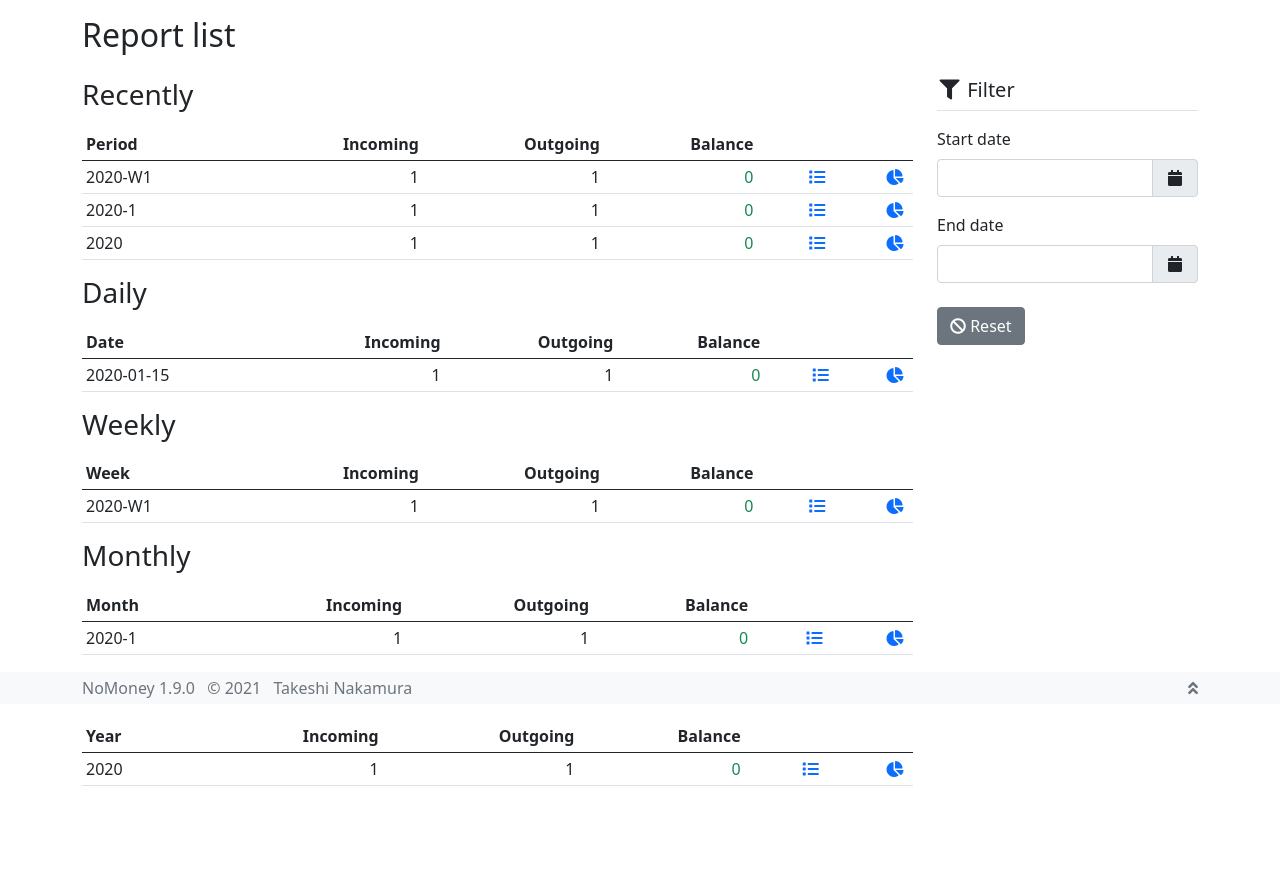
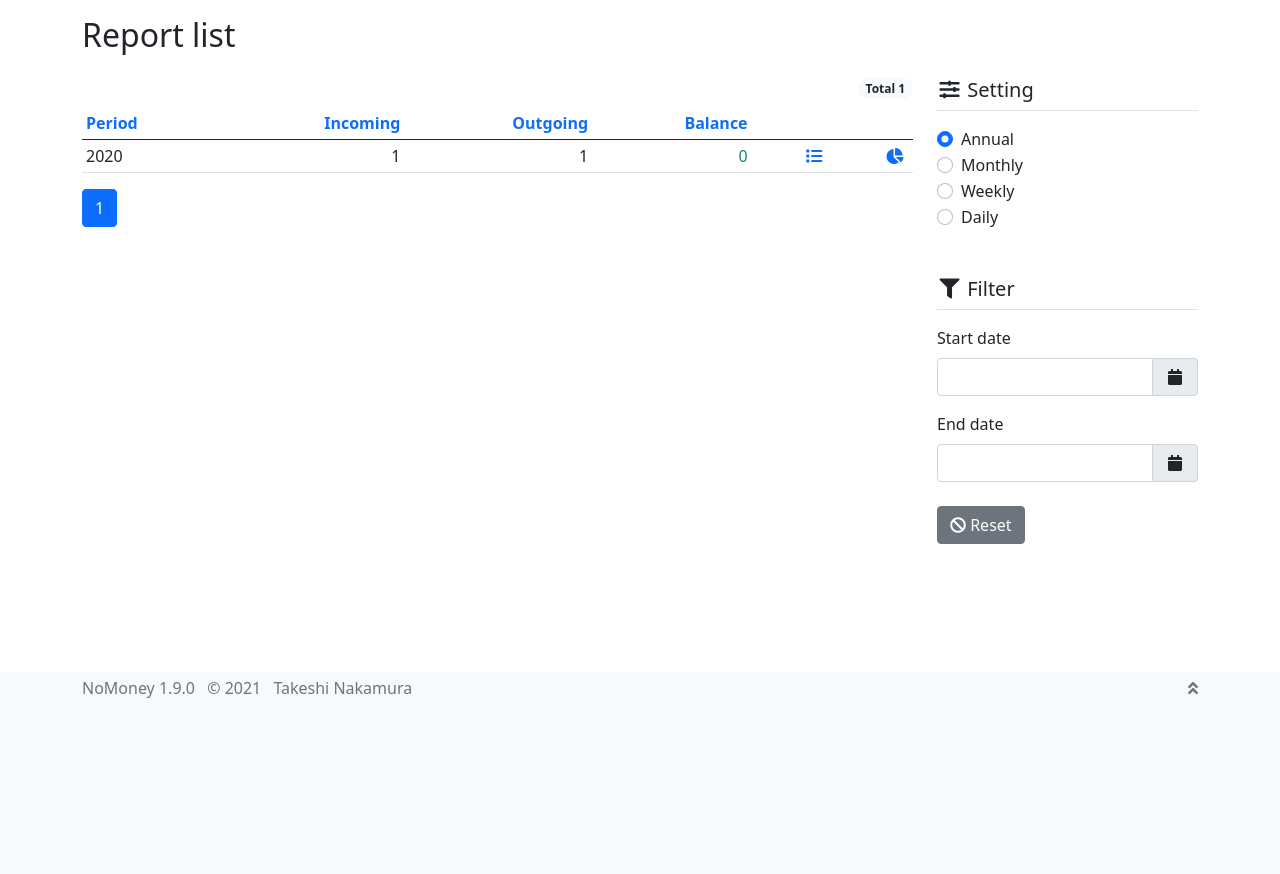
Before and after one commit to taqueci/nomoney, a Django app: page /n/money/reports/ in a window 1280 px wide. Shown: the part 96-970 px from the top of the page. After the commit the page ends 794 px from the top, so only its background shows below. Run offline with Django 3.2, Linux system fonts and the light colour scheme; a user stored in the database is signed in; tables that the repository leaves empty hold one stand-in row (values such as "Sample post"); grey boxes marked "Sample" are stand-in pictures; some libraries are stand-ins or nearby versions.

Commit message:
Alter report index page

```diff
--- a/money/templates/money/reports/index.html
+++ b/money/templates/money/reports/index.html
@@ -5,6 +5,7 @@
 {% load humanize %}
 {% load i18n %}
 
+{% load html %}
 {% load url %}
 
 {% block head %}
@@ -22,245 +23,35 @@
 {% block heading %}{% trans 'Report list' %}{% endblock %}
 
 {% block actions %}
+<div class="d-inline d-lg-none">
+  <div class="btn-group btn-group-sm">
+    <a href="{% url 'money:reports' %}?{% url_params unit='annual' %}" class="btn btn-outline-secondary {% html_string_if_eq_query 'unit' 'annual' 'active' %}">{% trans 'Annual' %}</a>
+    <a href="{% url 'money:reports' %}?{% url_params unit='monthly' %}" class="btn btn-outline-secondary {% html_string_if_eq_query 'unit' 'monthly' 'active' %}">{% trans 'Monthly' %}</a>
+    <a href="{% url 'money:reports' %}?{% url_params unit='weekly' %}" class="btn btn-outline-secondary {% html_string_if_eq_query 'unit' 'weekly' 'active' %}">{% trans 'Weekly' %}</a>
+    <a href="{% url 'money:reports' %}?{% url_params unit='daily' %}" class="btn btn-outline-secondary  {% html_string_if_eq_query 'unit' 'daily' 'active' %}">{% trans 'Daily' %}</a>
+  </div>
+</div>
 {% endblock %}
 
 {% block content %}
-<h3 class="mb-3">{% trans 'Recently' %}</h3>
+<div class="d-flex justify-content-end mb-2">
+  <span class="badge rounded-pill bg-light text-dark">{% trans 'Total' %} {{ total|intcomma }}</span>
+</div>
 
 <table class="table table-sm">
   <thead>
     <tr>
-      <th>{% trans 'Period' %}</th>
-      <th class="text-end">{% trans 'Incoming' %}</th>
-      <th class="text-end">{% trans 'Outgoing' %}</th>
-      <th class="text-end">{% trans 'Balance' %}</th>
+      <th><a href="?{% url_params_sort 'date' %}" class="text-decoration-none">{% trans 'Period' %}</a></th>
+      <th class="text-end"><a href="?{% url_params_sort 'income' %}" class="text-decoration-none">{% trans 'Incoming' %}</a></th>
+      <th class="text-end"><a href="?{% url_params_sort 'expense' %}" class="text-decoration-none">{% trans 'Outgoing' %}</a></th>
+      <th class="text-end"><a href="?{% url_params_sort 'balance' %}" class="text-decoration-none">{% trans 'Balance' %}</a></th>
       <th colspan="2"></th>
     </tr>
   </thead>
   <tbody>
-    {% if weekly %}
-    {% with x=weekly|first %}
+    {% for x in page %}
     <tr>
-      <td>{{ x.year }}-W{{ x.week }}</td>
-      <td class="text-end">{{ x.income|intcomma }}</td>
-      <td class="text-end">{{ x.expense|intcomma }}</td>
-      <td class="text-end">
-        {% if x.balance < 0 %}
-        <span class=" text-danger">
-          <i class="fas fa-exclamation-triangle"></i>
-          {{ x.balance|intcomma }}
-        </span>
-        {% else %}
-        <span class=" text-success">
-          {{ x.balance|intcomma }}
-        </span>
-        {% endif %}
-      </td>
-      <td class="px-2 text-end">
-        <span data-bs-toggle="tooltip" title="{% trans 'More information' %}"><a href="{% url 'money:journals' %}?{% url_params_period year=x.year week=x.week %}"><i class="fas fa-list fa-fw"></i></a></span>
-      </td>
-      <td class="px-2 text-end">
-        <span data-bs-toggle="tooltip" title="{% trans 'Show charts' %}"><a href="{% url 'money:report' 0 %}?{% url_params_period year=x.year week=x.week %}"><i class="fas fa-chart-pie fa-fw"></i></a></span>
-      </td>
-    </tr>
-    {% endwith %}
-    {% endif %}
-    {% if monthly %}
-    {% with x=monthly|first %}
-    <tr>
-      <td>{{ x.year }}-{{ x.month }}</td>
-      <td class="text-end">{{ x.income|intcomma }}</td>
-      <td class="text-end">{{ x.expense|intcomma }}</td>
-      <td class="text-end">
-        {% if x.balance < 0 %}
-        <span class=" text-danger">
-          <i class="fas fa-exclamation-triangle"></i>
-          {{ x.balance|intcomma }}
-        </span>
-        {% else %}
-        <span class=" text-success">
-          {{ x.balance|intcomma }}
-        </span>
-        {% endif %}
-      </td>
-      <td class="px-2 text-end">
-        <span data-bs-toggle="tooltip" title="{% trans 'More information' %}"><a href="{% url 'money:journals' %}?{% url_params_period year=x.year month=x.month %}"><i class="fas fa-list fa-fw"></i></a></span>
-      </td>
-      <td class="px-2 text-end">
-        <span data-bs-toggle="tooltip" title="{% trans 'Show charts' %}"><a href="{% url 'money:report' 0 %}?{% url_params_period year=x.year month=x.month %}"><i class="fas fa-chart-pie fa-fw"></i></a></span>
-      </td>
-    </tr>
-    {% endwith %}
-    {% endif %}
-    {% if annual %}
-    {% with x=annual|first %}
-    <tr>
-      <td>{{ x.year }}</td>
-      <td class="text-end">{{ x.income|intcomma }}</td>
-      <td class="text-end">{{ x.expense|intcomma }}</td>
-      <td class="text-end">
-        {% if x.balance < 0 %}
-        <span class=" text-danger">
-          <i class="fas fa-exclamation-triangle"></i>
-          {{ x.balance|intcomma }}
-        </span>
-        {% else %}
-        <span class=" text-success">
-          {{ x.balance|intcomma }}
-        </span>
-        {% endif %}
-      </td>
-      <td class="px-2 text-end">
-        <span data-bs-toggle="tooltip" title="{% trans 'More information' %}"><a href="{% url 'money:journals' %}?{% url_params_period year=x.year %}"><i class="fas fa-list fa-fw"></i></a></span>
-      </td>
-      <td class="px-2 text-end">
-        <span data-bs-toggle="tooltip" title="{% trans 'Show charts' %}"><a href="{% url 'money:report' 0 %}?{% url_params_period year=x.year %}"><i class="fas fa-chart-pie fa-fw"></i></a></span>
-      </td>
-    </tr>
-    {% endwith %}
-    {% endif %}
-  </tbody>
-</table>
-
-<h3 class="mb-3">{% trans 'Daily' %}</h3>
-
-<table class="table table-sm">
-  <thead>
-    <tr>
-      <th>{% trans 'Date' %}</th>
-      <th class="text-end">{% trans 'Incoming' %}</th>
-      <th class="text-end">{% trans 'Outgoing' %}</th>
-      <th class="text-end">{% trans 'Balance' %}</th>
-      <th colspan="2"></th>
-    </tr>
-  </thead>
-  <tbody>
-    {% for x in daily %}
-    <tr>
-      <td>{{ x.date|date:'Y-m-d' }}</td>
-      <td class="text-end">{{ x.income|intcomma }}</td>
-      <td class="text-end">{{ x.expense|intcomma }}</td>
-      <td class="text-end">
-        {% if x.balance < 0 %}
-        <span class=" text-danger">
-          <i class="fas fa-exclamation-triangle"></i>
-          {{ x.balance|intcomma }}
-        </span>
-        {% else %}
-        <span class=" text-success">
-          {{ x.balance|intcomma }}
-        </span>
-        {% endif %}
-      </td>
-      <td class="px-2 text-end">
-        <span data-bs-toggle="tooltip" title="{% trans 'More information' %}"><a href="{% url 'money:journals' %}?start={{ x.date|date:'Y-m-d' }}&end={{ x.date|date:'Y-m-d' }}"><i class="fas fa-list fa-fw"></i></a></span>
-      </td>
-      <td class="px-2 text-end">
-        <span data-bs-toggle="tooltip" title="{% trans 'Show charts' %}"><a href="{% url 'money:report' 0 %}?start={{ x.date|date:'Y-m-d' }}&end={{ x.date|date:'Y-m-d' }}"><i class="fas fa-chart-pie fa-fw"></i></a></span>
-      </td>
-    </tr>
-    {% endfor %}
-  </tbody>
-</table>
-
-<h3 class="mb-3">{% trans 'Weekly' %}</h3>
-
-<table class="table table-sm">
-  <thead>
-    <tr>
-      <th>{% trans 'Week' %}</th>
-      <th class="text-end">{% trans 'Incoming' %}</th>
-      <th class="text-end">{% trans 'Outgoing' %}</th>
-      <th class="text-end">{% trans 'Balance' %}</th>
-      <th colspan="2"></th>
-    </tr>
-  </thead>
-  <tbody>
-    {% for x in weekly %}
-    <tr>
-      <td>{{ x.year }}-W{{ x.week }}</td>
-      <td class="text-end">{{ x.income|intcomma }}</td>
-      <td class="text-end">{{ x.expense|intcomma }}</td>
-      <td class="text-end">
-        {% if x.balance < 0 %}
-        <span class=" text-danger">
-          <i class="fas fa-exclamation-triangle"></i>
-          {{ x.balance|intcomma }}
-        </span>
-        {% else %}
-        <span class=" text-success">
-          {{ x.balance|intcomma }}
-        </span>
-        {% endif %}
-      </td>
-      <td class="px-2 text-end">
-        <span data-bs-toggle="tooltip" title="{% trans 'More information' %}"><a href="{% url 'money:journals' %}?{% url_params_period year=x.year week=x.week %}"><i class="fas fa-list fa-fw"></i></a></span>
-      </td>
-      <td class="px-2 text-end">
-        <span data-bs-toggle="tooltip" title="{% trans 'Show charts' %}"><a href="{% url 'money:report' 0 %}?{% url_params_period year=x.year week=x.week %}"><i class="fas fa-chart-pie fa-fw"></i></a></span>
-      </td>
-    </tr>
-    {% endfor %}
-  </tbody>
-</table>
-
-<h3 class="mb-3">{% trans 'Monthly' %}</h3>
-
-<table class="table table-sm">
-  <thead>
-    <tr>
-      <th>{% trans 'Month' %}</th>
-      <th class="text-end">{% trans 'Incoming' %}</th>
-      <th class="text-end">{% trans 'Outgoing' %}</th>
-      <th class="text-end">{% trans 'Balance' %}</th>
-      <th colspan="2"></th>
-    </tr>
-  </thead>
-  <tbody>
-    {% for x in monthly %}
-    <tr>
-      <td>{{ x.year }}-{{ x.month }}</td>
-      <td class="text-end">{{ x.income|intcomma }}</td>
-      <td class="text-end">{{ x.expense|intcomma }}</td>
-      <td class="text-end">
-        {% if x.balance < 0 %}
-        <span class=" text-danger">
-          <i class="fas fa-exclamation-triangle"></i>
-          {{ x.balance|intcomma }}
-        </span>
-        {% else %}
-        <span class=" text-success">
-          {{ x.balance|intcomma }}
-        </span>
-        {% endif %}
-      </td>
-      <td class="px-2 text-end">
-        <span data-bs-toggle="tooltip" title="{% trans 'More information' %}"><a href="{% url 'money:journals' %}?{% url_params_period year=x.year month=x.month %}"><i class="fas fa-list fa-fw"></i></a></span>
-      </td>
-      <td class="px-2 text-end">
-        <span data-bs-toggle="tooltip" title="{% trans 'Show charts' %}"><a href="{% url 'money:report' 0 %}?{% url_params_period year=x.year month=x.month %}"><i class="fas fa-chart-pie fa-fw"></i></a></span>
-      </td>
-    </tr>
-    {% endfor %}
-  </tbody>
-</table>
-
-<h3 class="mb-3">{% trans 'Annual' %}</h3>
-
-<table class="table table-sm">
-  <thead>
-    <tr>
-      <th>{% trans 'Year' %}</th>
-      <th class="text-end">{% trans 'Incoming' %}</th>
-      <th class="text-end">{% trans 'Outgoing' %}</th>
-      <th class="text-end">{% trans 'Balance' %}</th>
-      <th colspan="2"></th>
-    </tr>
-  </thead>
-  <tbody>
-    {% for x in annual %}
-    <tr>
-      <td>{{ x.year }}</td>
+      <td>{{ x.label }}</td>
       <td class="text-end">{{ x.income|intcomma }}</td>
       <td class="text-end">{{ x.expense|intcomma }}</td>
       <td class="text-end">
@@ -285,12 +76,43 @@
     {% endfor %}
   </tbody>
 </table>
+
+{% include 'money/pagination.html' %}
 {% endblock %}
 
 {% block sidebar %}
+<form id="filter" method="get" action="{% url 'money:reports' %}">
+
+<h5 class="border-bottom pb-2 mb-3"><i class="fas fa-sliders-h fa-fw"></i> {% trans 'Setting' %}</h5>
+
+<div class="form-check">
+  <input class="form-check-input" type="radio" name="unit" value="annual" id="unitAnnual" checked>
+  <label class="form-check-label" for="unitAnnual">
+    {% trans 'Annual' %}
+  </label>
+</div>
+<div class="form-check">
+  <input class="form-check-input" type="radio" name="unit" value="monthly" id="unitMonthly" {% html_string_if_eq_query 'unit' 'monthly' 'checked' %}>
+  <label class="form-check-label" for="unitMonthly">
+    {% trans 'Monthly' %}
+  </label>
+</div>
+<div class="form-check">
+  <input class="form-check-input" type="radio" name="unit" value="weekly" id="unitWeekly" {% html_string_if_eq_query 'unit' 'weekly' 'checked' %}>
+  <label class="form-check-label" for="unitWeekly">
+    {% trans 'Weekly' %}
+  </label>
+</div>
+<div class="form-check">
+  <input class="form-check-input" type="radio" name="unit" value="daily" id="unitDaily" {% html_string_if_eq_query 'unit' 'daily' 'checked' %}>
+  <label class="form-check-label" for="unitDaily">
+    {% trans 'Daily' %}
+  </label>
+</div>
+
+<div class="mb-5"></div>
+
 <h5 class="border-bottom pb-2 mb-3"><i class="fas fa-filter fa-fw"></i> {% trans 'Filter' %}</h5>
-
-<form id="filter" method="get" action="{% url 'money:reports' %}">
 
 <div class="mb-3">
   <label class="form-label">{% trans 'Start date' %}</label>
@@ -329,6 +151,8 @@ $(function() {
 
   $('.datetimepicker').datetimepicker({format: 'YYYY-MM-DD'});
 
+  $('#setting').change(function() { $('#setting').submit() });
+
   $('#filter').change(function() { $('#filter').submit() });
   $('#filter').on('hide.datetimepicker', function() { $('#filter').submit() });
 });
--- a/money/templatetags/html.py
+++ b/money/templatetags/html.py
@@ -3,6 +3,13 @@
 from django import template
 
 register = template.Library()
+
+
+@register.simple_tag(takes_context=True)
+def html_string_if_eq_query(context, key, value, string, default=''):
+    vals = list(context['request'].GET.getlist(key))
+
+    return string if str(value) in vals else default
 
 
 @register.simple_tag
--- a/money/views/reports.py
+++ b/money/views/reports.py
@@ -2,44 +2,61 @@
 
 import datetime
 
-from django.db.models import F, Sum
+from django.core.paginator import Paginator
+from django.db.models import F, Sum, Value, CharField
+from django.db.models.functions import Concat
 from django.shortcuts import render
 from django.utils.translation import gettext_lazy as _
 
 from ..models import Journal
-from .shared import chart, date, value
+from .shared import chart, date, pagination, value
 
-INDEX_NUM = 7
+INDEX_PER_PAGE = 20
+INDEX_DEFAULT_SORT = 'date'
+INDEX_SORTABLE_FIELDS = ('income', 'expense', 'balance', )
+INDEX_DEFAULT_UNIT = 'annual'
 
 
 def index(request):
-    start = value.valid_or(request.GET.get('start'), '1970-01-01')
-    end = value.valid_or(request.GET.get('end'), '2100-12-31')
+    n = request.GET.get('page')
+    sort = request.GET.get('sort', INDEX_DEFAULT_SORT)
+    order = request.GET.get('order')
 
-    q = Journal.objects.filter(disabled=False).filter(date__gte=start, date__lte=end)
+    f_start = request.GET.get('start')
+    f_end = request.GET.get('end')
 
-    annual = q.values('year').annotate(
+    f_unit = request.GET.get('unit', INDEX_DEFAULT_UNIT)
+
+    param = _index_query_param(f_unit)
+
+    q = Journal.objects.filter(disabled=False)
+
+    if f_start:
+        q = q.filter(date__gte=f_start)
+
+    if f_end:
+        q = q.filter(date__lte=f_end)
+
+    q = q.values(*param['fields']).annotate(
+        label=param['label'],
         income=Sum('income'), expense=Sum('expense'),
-        balance=F('income')-F('expense')
-    ).order_by('-year')[:INDEX_NUM]
+        balance=F('income')-F('expense'),
+    )
 
-    monthly = q.values('year', 'month').annotate(
-        income=Sum('income'), expense=Sum('expense'),
-        balance=F('income')-F('expense')
-    ).order_by('-year', '-month')[:INDEX_NUM]
+    if sort == 'date':
+        q = q.order_by(*param['fields'])
+        if order != 'asc':
+            q = q.reverse()
+    elif sort in INDEX_SORTABLE_FIELDS:
+        q = q.order_by(f'-{sort}' if order == 'desc' else sort)
+    else:
+        q = q.order_by(INDEX_DEFAULT_SORT)
 
-    weekly = q.values('year', 'week').annotate(
-        income=Sum('income'), expense=Sum('expense'),
-        balance=F('income')-F('expense')
-    ).order_by('-year', '-week')[:INDEX_NUM]
-
-    daily = q.values('date').annotate(
-        income=Sum('income'), expense=Sum('expense'),
-        balance=F('income')-F('expense')
-    ).order_by('-date')[:INDEX_NUM]
+    paginator = Paginator(q, INDEX_PER_PAGE)
+    page = pagination.page(paginator, n)
 
     return render(request, 'money/reports/index.html', {
-        'annual': annual, 'monthly': monthly, 'weekly': weekly, 'daily': daily,
+        'page': page, 'total': paginator.count,
     })
 
 
@@ -72,6 +89,31 @@ def show(request, id):
         'data_doughnut_outgoing': chart.data_doughnut_outgoing(outgoing),
         'data_charts': _chart_data_lines(q, start, end, incoming, outgoing),
     })
+
+
+def _index_query_param(unit):
+    PARAMS = {
+        'annual': {
+            'fields': ('year', ), 'label': F('year')
+        },
+        'monthly': {
+            'fields': ('year', 'month'),
+            'label': Concat(
+                F('year'), Value('-'), F('month'), output_field=CharField()
+            )
+        },
+        'weekly': {
+            'fields': ('year', 'week'),
+            'label': Concat(
+                F('year'), Value('-W'), F('week'), output_field=CharField()
+            )
+        },
+        'daily': {
+            'fields': ('year', 'date'), 'label': F('date')
+        },
+    }
+
+    return PARAMS.get(unit, PARAMS[INDEX_DEFAULT_UNIT])
 
 
 def _chart_data_lines(query, start, end, incoming, outgoing):
```
